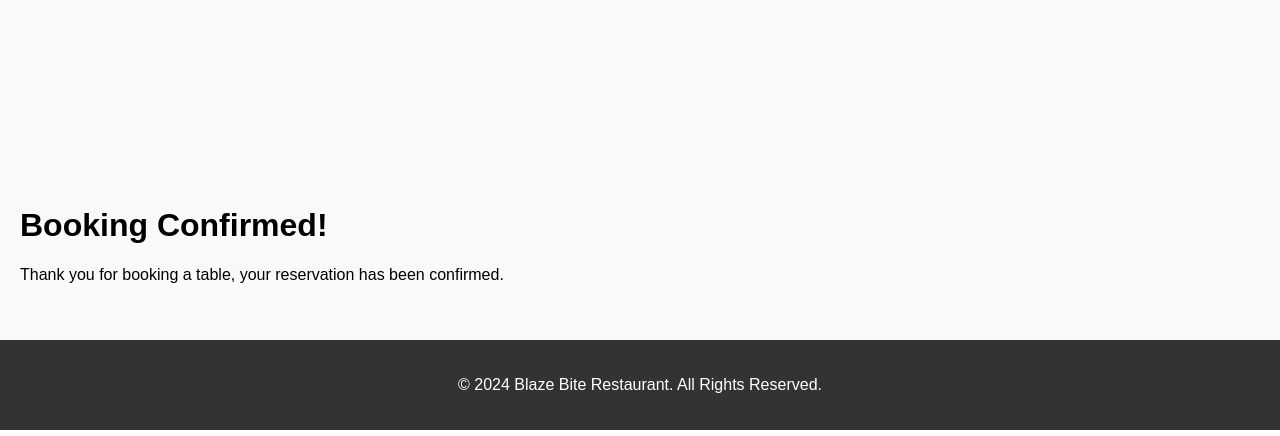
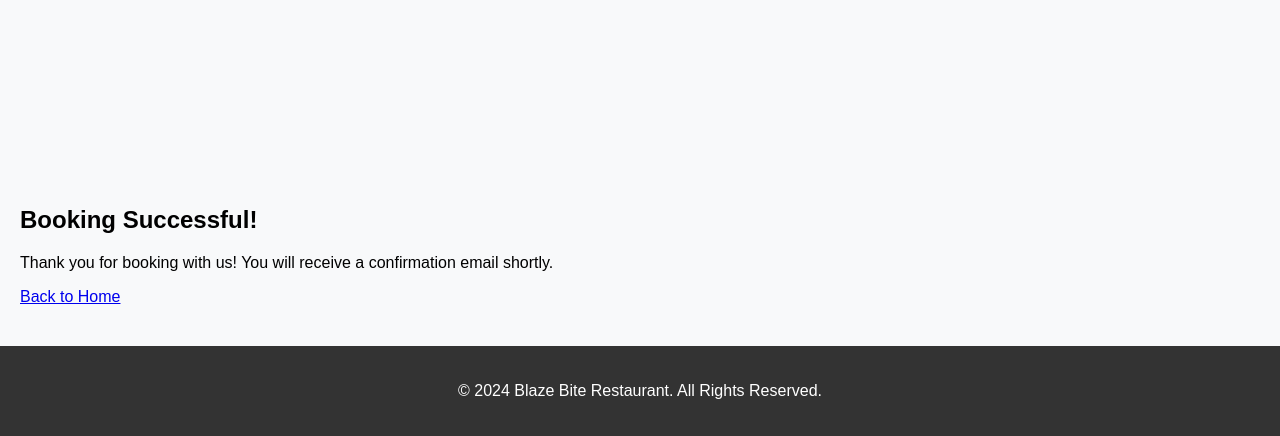
Before and after one commit to dmuresanu/blaze-bite-website, a Django app: page /booking/success/ in a window 1280 px wide. Shown: the part 804-1240 px from the top of the page. Run offline with Django 5.2, Linux system fonts and the light colour scheme.

Commit message:
Add Gmail email configuration for booking notifications

```diff
--- a/core/templates/booking_success.html
+++ b/core/templates/booking_success.html
@@ -3,6 +3,9 @@
 {% extends 'base.html' %}
 
 {% block content %}
-  <h1>Booking Confirmed!</h1>
-  <p>Thank you for booking a table, your reservation has been confirmed.</p>
+    <div class="success-message">
+        <h2>Booking Successful!</h2>
+        <p>Thank you for booking with us! You will receive a confirmation email shortly.</p>
+        <a href="{% url 'index' %}" class="btn btn-primary">Back to Home</a>
+    </div>
 {% endblock %}
--- a/core/views.py
+++ b/core/views.py
@@ -1,9 +1,18 @@
 from django.shortcuts import render, redirect
-from .forms import MenuItemForm
-from .models import MenuItem
-from .forms import BookingForm
+from django.contrib import messages
+from django.core.mail import send_mail
+from django.conf import settings
+from .forms import MenuItemForm, BookingForm
+from .models import MenuItem, Booking
+import datetime
 
-# Create your views here.
+# Function to send booking confirmation email
+def send_booking_confirmation_email(booking):
+    subject = f"Booking Confirmation - {booking.full_name}"
+    message = f"Dear {booking.full_name},\n\nYour table has been successfully booked for {booking.date} at {booking.time}.\n\nBest regards,\nRestaurant Team"
+    from_email = settings.DEFAULT_FROM_EMAIL
+    recipient_list = [booking.email, settings.RESTAURANT_EMAIL]  # Sends to user and restaurant
+    send_mail(subject, message, from_email, recipient_list)
 
 def index(request):
     return render(request, 'index.html')
@@ -32,8 +41,13 @@ def booking(request):
     if request.method == 'POST':
         form = BookingForm(request.POST)
         if form.is_valid():
-            form.save()  # Save the booking to the database
+            # Save the form and send confirmation email
+            booking = form.save()
+            send_booking_confirmation_email(booking)
+            messages.success(request, 'Your booking has been successfully made!')
             return redirect('booking_success')  # Redirect to a booking success page
+        else:
+            messages.error(request, 'Please correct the errors below.')
     else:
         form = BookingForm()
 
```
Also changed, not shown: blaze_bite/settings.py (+10 -0 lines), env.py (+7 -1 lines).
